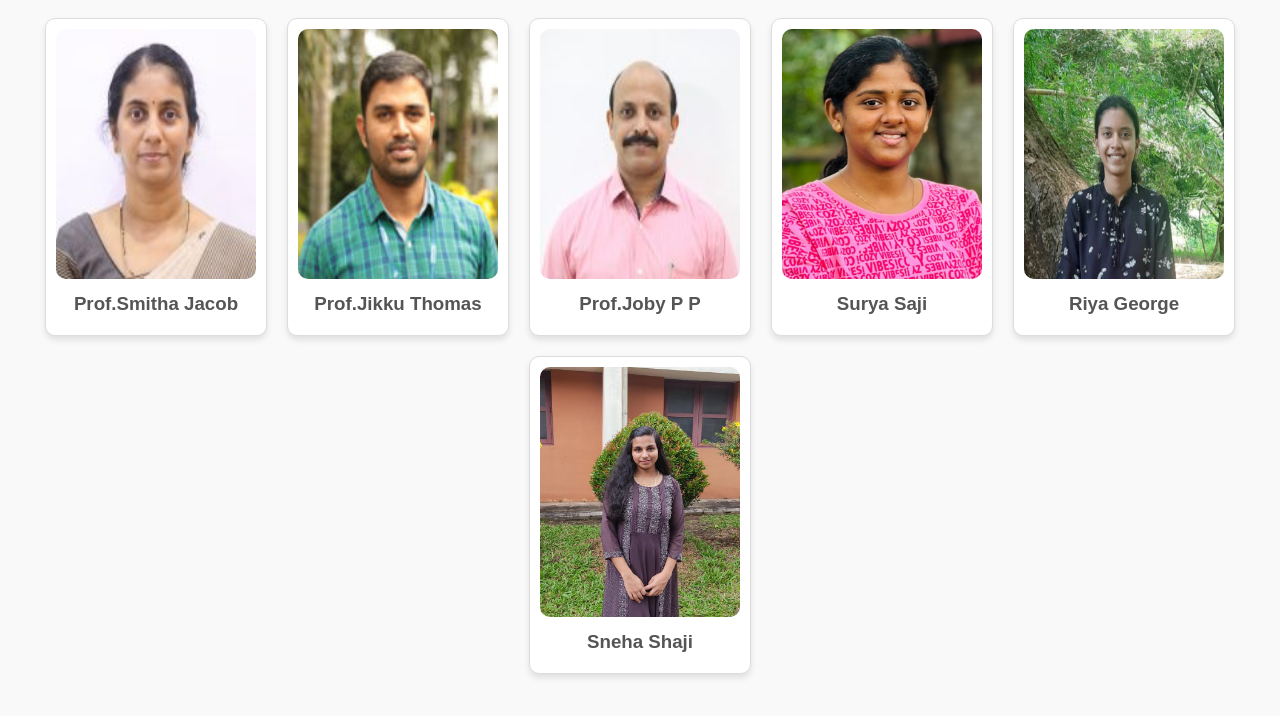
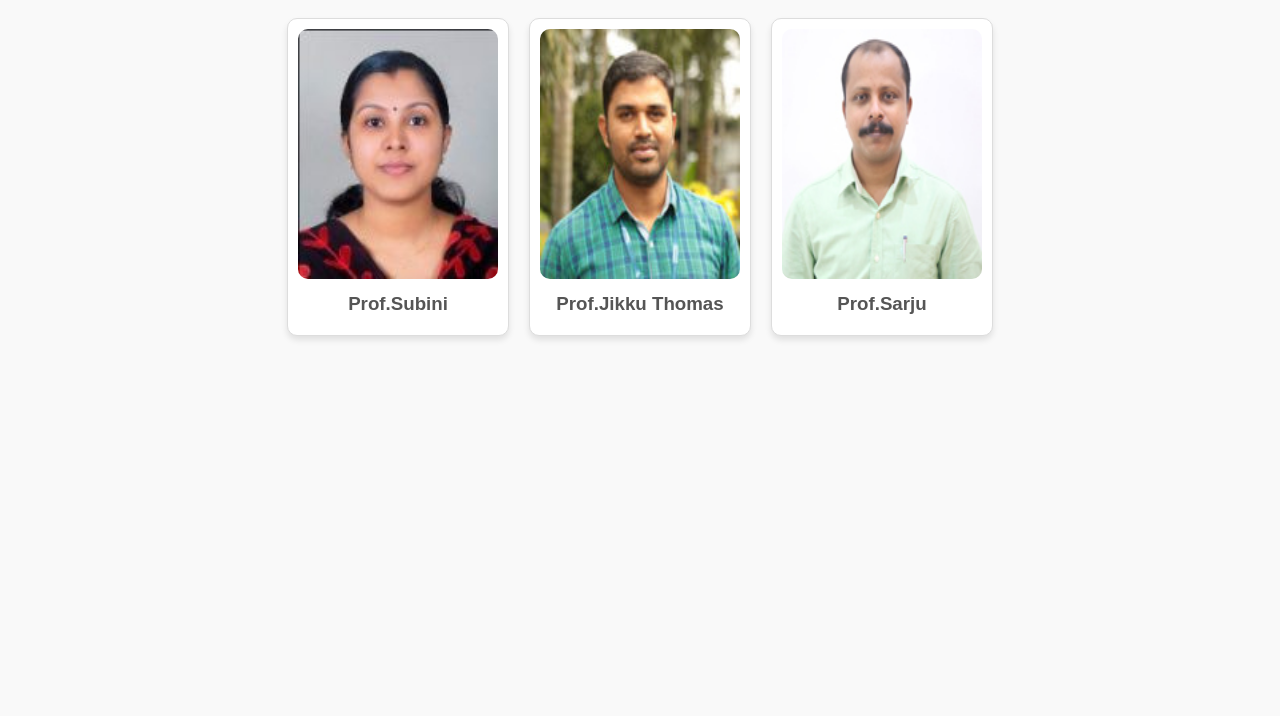
Before and after one commit to Suryasaji/Eyeq, a plain HTML site: page index.html in a window 1280 px wide. Shown: the part 60-776 px from the top of the page. Drawn offline with Linux system fonts and the light colour scheme.

Commit message:
Update index.html

```diff
--- a/index.html
+++ b/index.html
@@ -52,8 +52,8 @@
     <div class="container">
         <!-- Card 1 -->
         <div class="card">
-            <img src="Smitha Jacob.jpg" alt="Prof.Smitha Jacob">
-            <h3>Prof.Smitha Jacob</h3>
+            <img src="Subini.jpg" alt="Prof.Smitha Jacob">
+            <h3>Prof.Subini</h3>
         </div>
         <!-- Card 2 -->
         <div class="card">
@@ -64,25 +64,9 @@
 
         <!-- Card 4 -->
         <div class="card">
-            <img src="Joby P P.jpeg" alt="Fahadh Faasil">
-            <h3>Prof.Joby P P</h3>
+            <img src="Sarju.jpg" alt="Fahadh Faasil">
+            <h3>Prof.Sarju</h3>
         </div>
-        <!-- Card 5 -->
-        <div class="card">
-            <img src="SURYA.jpeg" alt="">
-            <h3>Surya Saji</h3>
-        </div>
-        <!-- Card 6 -->
-        <div class="card">
-            <img src="Riya George.jpeg" alt="Nivin Pauly">
-            <h3>Riya George</h3>
-        </div>
-        <!-- Card 7 -->
-        <div class="card">
-            <img src="Sneha Shaji.jpeg" alt="Virat Kohli">
-            <h3>Sneha Shaji</h3>
-        </div>
-        <!-- Card 8 -->
 
         <!-- Card 9 -->
 
```
